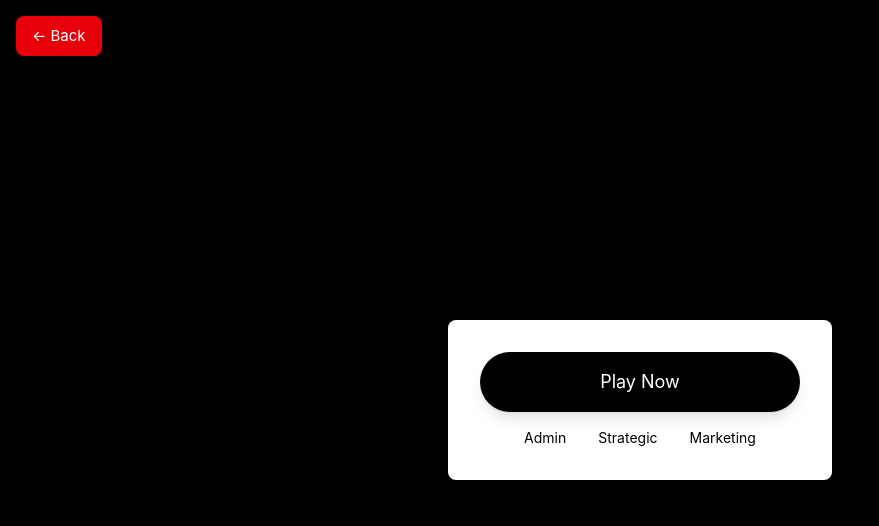
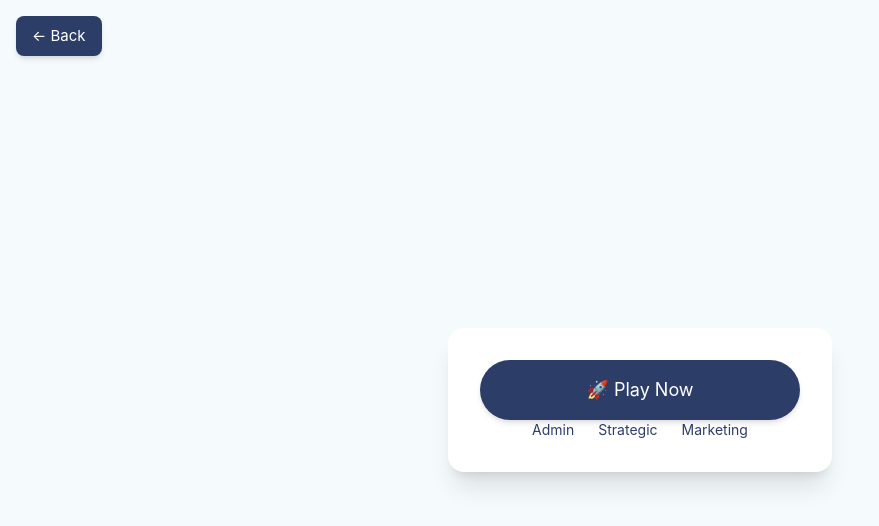
Before and after one commit to faizhalifunn/VueToAPI, a Vue app: page / in a window 1280 px wide. Shown: the top 526 px of the page, without its empty margins (0-879 px from the left). Built offline with nearby package versions, Linux system fonts and the light colour scheme.

Commit message:
Update FE 6

```diff
--- a/src/components/FirstPage.vue
+++ b/src/components/FirstPage.vue
@@ -1,62 +1,45 @@
 <template>
-  <div class="h-screen flex flex-col items-center justify-center bg-black relative">
+  <div class="h-screen flex flex-col items-center justify-center bg-[#F5FAFC] relative">
     <!-- 🔙 Tombol Back -->
     <button
       @click="goBack"
-      class="absolute top-4 left-4 bg-red-600 text-white px-4 py-2 rounded-lg font-medium hover:bg-red-500 transition hover:scale-105 shadow-md"
+      class="absolute top-4 left-4 bg-[#2C3E68] text-white px-4 py-2 rounded-lg font-medium hover:bg-[#00A8C6] transition hover:scale-105 shadow-md"
     >
       ← Back
     </button>
 
     <!-- Container Utama -->
-    <div class="bg-white rounded-lg shadow-lg p-8 flex flex-col items-center space-y-8 w-96">
+    <div class="bg-white rounded-2xl shadow-xl p-8 flex flex-col items-center space-y-6 w-96">
       <!-- Tombol Play Now -->
       <button
         @click="openJoinForm"
-        class="bg-black text-white text-lg font-semibold px-8 py-4 rounded-full w-full hover:bg-gray-800 transition shadow-lg"
+        class="bg-[#2C3E68] text-white text-lg font-semibold px-8 py-4 rounded-full w-full hover:bg-[#00A8C6] active:scale-95 transition shadow-md"
       >
-        Play Now
+        🚀 Play Now
       </button>
 
       <!-- Pilihan Role (Admin, Strategic, Marketing) -->
-      <div class="flex justify-center gap-x-8 mt-6 pt-4">
-        <button @click="selectRole('Admin')" class="text-black text-sm font-medium hover:underline">Admin</button>
-        <button @click="selectRole('Strategic')" class="text-black text-sm font-medium hover:underline">
-          Strategic
-        </button>
-        <button @click="selectRole('Marketing')" class="text-black text-sm font-medium hover:underline">
-          Marketing
-        </button>
+      <div class="flex justify-center gap-x-6 mt-4">
+        <button @click="selectRole('Admin')" class="text-[#2C3E68] text-sm font-medium hover:text-[#00A8C6] transition">Admin</button>
+        <button @click="selectRole('Strategic')" class="text-[#2C3E68] text-sm font-medium hover:text-[#00A8C6] transition">Strategic</button>
+        <button @click="selectRole('Marketing')" class="text-[#2C3E68] text-sm font-medium hover:text-[#00A8C6] transition">Marketing</button>
       </div>
     </div>
 
     <!-- Form Join Game (Modal) -->
-    <div v-if="showPlayerForm" class="fixed inset-0 flex items-center justify-center bg-black bg-opacity-50">
-      <div class="bg-white rounded-lg shadow-lg p-6 w-80">
-        <h2 class="text-lg font-semibold text-center mb-4 text-gray-900 pb-1">Join Game</h2>
+    <div v-if="showPlayerForm" class="fixed inset-0 flex items-center justify-center bg-black bg-opacity-40 backdrop-blur-sm">
+      <div class="bg-white rounded-xl shadow-xl p-6 w-80">
+        <h2 class="text-xl font-semibold text-center mb-4 text-[#2C3E68]">🎮 Join Game</h2>
         <input
           v-model="joinGameCode"
           type="text"
           placeholder="Enter Code"
-          class="w-full px-4 py-2 border border-gray-300 text-black rounded-lg text-center mt-2"
+          class="w-full px-4 py-2 border border-gray-300 text-[#2C3E68] rounded-lg text-center mt-2 focus:outline-none focus:ring-2 focus:ring-[#00A8C6]"
         />
-        <div class="flex justify-between mt-6 pt-1">
-          <span
-            @click="closeJoinForm"
-            class="text-gray-600 text-sm cursor-pointer hover:underline transition"
-          >
-            Close
-          </span>
-          <span
-            v-if="!isProcessing"
-            @click="joinGame"
-            class="text-black text-sm cursor-pointer hover:underline transition"
-          >
-            Enter
-          </span>
-          <span v-else class="text-black text-sm">
-            Loading...
-          </span>
+        <div class="flex justify-between mt-6">
+          <span @click="closeJoinForm" class="text-gray-500 text-sm cursor-pointer hover:text-[#00A8C6] transition">Close</span>
+          <span v-if="!isProcessing" @click="joinGame" class="text-[#2C3E68] text-sm font-medium cursor-pointer hover:text-[#00A8C6] transition">Enter</span>
+          <span v-else class="text-[#2C3E68] text-sm">Loading...</span>
         </div>
       </div>
     </div>
@@ -75,39 +58,34 @@ export default {
     const joinGameCode = ref("");
     const showPlayerForm = ref(false);
 
-    // Fungsi kembali ke halaman sebelumnya
     const goBack = () => {
       router.go(-1);
     };
 
-    // Fungsi buka form Join Game
     const openJoinForm = async () => {
       localStorage.setItem("userRole", "Player");
       await nextTick();
       showPlayerForm.value = true;
     };
 
-    // Fungsi menutup form Join Game
     const closeJoinForm = () => {
       showPlayerForm.value = false;
     };
 
-    // Fungsi memilih role (Strategic & Marketing diarahkan ke form masing-masing)
     const selectRole = async (role) => {
       localStorage.setItem("userRole", role);
       await nextTick();
       console.log("Role selected:", role);
 
       if (role === "Admin") {
-        router.push("/admin"); // Admin ke halaman New Game
+        router.push("/admin");
       } else if (role === "Strategic") {
-        router.push("/Join"); // Strategic ke form input
+        router.push("/Join");
       } else if (role === "Marketing") {
-        router.push("/Join"); // Marketing ke form input
+        router.push("/Join");
       }
     };
 
-    // Fungsi untuk Join Game (Player, Strategic, dan Marketing sekarang bisa join)
     const joinGame = async () => {
       const userRole = localStorage.getItem("userRole")?.trim();
       console.log("User Role:", userRole);
--- a/src/views/GamePage.vue
+++ b/src/views/GamePage.vue
@@ -9,7 +9,7 @@
         <span class="text-xl tracking-widest font-mono">{{ gameCode }}</span>
       </div>
 
-      <!-- Forecast & Milestone Panels -->
+      <!-- Forecast & Achievement Panels -->
       <div class="mb-6">
         <div class="flex flex-col md:flex-row gap-6">
           <div class="flex-1">
@@ -20,10 +20,10 @@
             </div>
           </div>
           <div class="flex-1">
-            <h2 class="text-lg font-semibold mb-2 text-center">Milestone</h2>
+            <h2 class="text-lg font-semibold mb-2 text-center">Achievement</h2>
             <div v-for="(item, idx) in milestoneRounds" :key="idx" class="mb-3">
               <label class="text-sm block mb-1 text-center">Round {{ idx + 1 }}</label>
-              <input v-model="item.value" type="text" placeholder="Milestone..." class="w-full border border-gray-300 px-3 py-2 rounded-lg shadow-sm focus:ring focus:ring-indigo-300" />
+              <input v-model="item.value" type="text" placeholder="Achievement..." class="w-full border border-gray-300 px-3 py-2 rounded-lg shadow-sm focus:ring focus:ring-indigo-300" />
             </div>
           </div>
         </div>
```
Also changed, not shown: src/assets/nupmk-logo.png (added).
